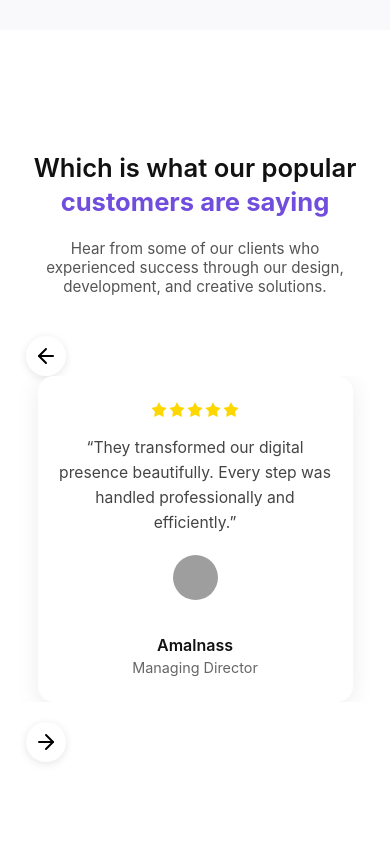
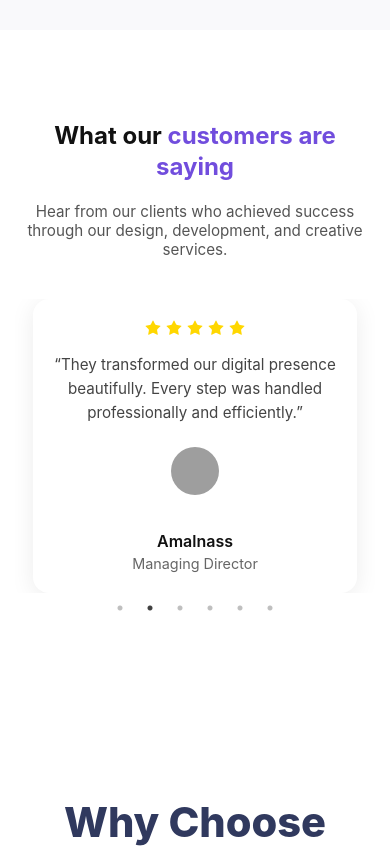
Before and after one commit to brinix-website/brinix-page, a React (Create React App) app: page / in a window 390 px wide. Shown: the part 5320-6168 px from the top of the page. Built offline with nearby package versions, Linux system fonts and the light colour scheme; grey boxes are pictures that could not be loaded.

Commit message:
Redesigned TestimonialsSection with improved mobile responsiveness and styles

```diff
--- a/public/index.html
+++ b/public/index.html
@@ -3,42 +3,57 @@
   <head>
     <!-- ✅ Basic SEO -->
     <meta charset="UTF-8" />
-    <meta name="viewport" content="width=device-width, initial-scale=1.0" />
+    <meta name="viewport" content="width=device-width, initial-scale=1" />
     <title>Brinix | Creative Design & Development Studio</title>
     <meta
       name="description"
-      content="Brinix is a creative agency specializing in UI/UX design, web development, branding, and digital marketing. We help brands build stunning digital experiences."
+      content="Brinix is a creative design and development studio specializing in UI/UX design, web development, branding, and digital marketing. We build meaningful digital experiences for brands worldwide."
     />
     <meta
       name="keywords"
-      content="Brinix, design agency, web development, UI/UX, digital marketing, branding, creative studio"
+      content="Brinix, design agency, web development, UI/UX design, creative studio, digital marketing, branding, creative agency, website design"
     />
     <meta name="author" content="Brinix Studio" />
+    <meta name="robots" content="index, follow" />
 
-    <!-- ✅ Open Graph (For social media sharing) -->
+    <!-- ✅ Open Graph (Facebook, LinkedIn, etc.) -->
     <meta property="og:title" content="Brinix | Creative Design & Development Studio" />
     <meta
       property="og:description"
-      content="Transform your brand with Brinix — experts in web design, development, and digital marketing."
+      content="Transform your brand with Brinix — experts in web design, development, branding, and digital marketing."
     />
     <meta property="og:type" content="website" />
-    <meta property="og:url" content="https://yourdomain.vercel.app/" />
-    <meta property="og:image" content="https://yourdomain.vercel.app/og-image.jpg" />
+    <meta property="og:url" content="https://brinix-page.vercel.app" />
+    <meta property="og:image" content="https://brinix-page.vercel.app/og-image.jpg" />
+    <meta property="og:site_name" content="Brinix Studio" />
 
     <!-- ✅ Twitter Card -->
     <meta name="twitter:card" content="summary_large_image" />
-    <meta name="twitter:title" content="Brinix | Design & Development Studio" />
+    <meta name="twitter:title" content="Brinix | Creative Design & Development Studio" />
     <meta
       name="twitter:description"
-      content="We create powerful digital experiences that grow your brand."
+      content="We create powerful, human-centered digital experiences that help brands grow."
     />
-    <meta name="twitter:image" content="https://yourdomain.vercel.app/og-image.jpg" />
-
-    <!-- ✅ Favicon -->
-    <link rel="icon" href="%PUBLIC_URL%/favicon.ico" />
+    <meta name="twitter:image" content="https://brinix-page.vercel.app/og-image.jpg" />
+    <meta name="twitter:creator" content="@brin_ix" />
 
     <!-- ✅ Canonical URL -->
-    <link rel="canonical" href="https://yourdomain.vercel.app/" />
+    <link rel="canonical" href="https://brinix-page.vercel.app" />
+
+    <!-- ✅ Favicons -->
+    <link rel="icon" href="%PUBLIC_URL%/favicon.ico" />
+    <link rel="apple-touch-icon" sizes="180x180" href="%PUBLIC_URL%/apple-touch-icon.png" />
+    <link rel="manifest" href="%PUBLIC_URL%/manifest.json" />
+    <meta name="theme-color" content="#714DDD" />
+
+    <!-- ✅ Preconnect & Performance -->
+    <link rel="preconnect" href="https://fonts.googleapis.com" />
+    <link rel="preconnect" href="https://fonts.gstatic.com" crossorigin />
+    <!-- Example font preload (replace if needed) -->
+    <link
+      href="https://fonts.googleapis.com/css2?family=Inter:wght@400;500;600;700&display=swap"
+      rel="stylesheet"
+    />
 
     <!-- ✅ Structured Data (Schema.org JSON-LD) -->
     <script type="application/ld+json">
@@ -46,16 +61,27 @@
         "@context": "https://schema.org",
         "@type": "Organization",
         "name": "Brinix",
-        "url": "https://yourdomain.vercel.app",
-        "logo": "https://yourdomain.vercel.app/logo.png",
+        "url": "https://brinix-page.vercel.app",
+        "logo": "https://brinix-page.vercel.app/logo.png",
+        "description": "Brinix is a creative design and development studio offering UI/UX design, web development, branding, and digital marketing solutions.",
+        "foundingDate": "2022",
         "sameAs": [
-          "https://instagram.com/brinix",
+          "https://www.instagram.com/brin_ix/",
           "https://linkedin.com/company/brinix"
-        ]
+        ],
+        "contactPoint": {
+          "@type": "ContactPoint",
+          "contactType": "customer support",
+          "email": "hello@brinix.com",
+          "areaServed": "Worldwide",
+          "availableLanguage": ["English"]
+        }
       }
     </script>
   </head>
+
   <body>
+    <noscript>You need to enable JavaScript to run this app.</noscript>
     <div id="root"></div>
   </body>
 </html>
--- a/src/components/Footer.jsx
+++ b/src/components/Footer.jsx
@@ -112,7 +112,6 @@ const Footer = () => {
           <div className="footer-contact-item">
             <FiPhoneCall className="footer-icon" />
             <a href="tel:+919876543210">+91 8122129168</a>
-            <a href="tel:+919876543210">+91 7338830353</a>
           </div>
         </div>
       </div>
--- a/src/components/TestimonialsSection.css
+++ b/src/components/TestimonialsSection.css
@@ -1,3 +1,4 @@
+/* Base Section Styling */
 .testimonials-section {
   background: #fff;
   padding: 100px 20px;
@@ -12,57 +13,61 @@
 }
 
 .testimonial-header h2 {
-  font-size: 2.2rem;
-  font-weight: 600;
-  line-height: 1.4;
+  font-size: 2.4rem;
+  font-weight: 700;
   color: #111;
+  line-height: 1.3;
 }
 
 .testimonial-header h2 span {
-  font-weight: 700;
-  color: #714DDD;
+  color: #714ddd;
 }
 
 .testimonial-header p {
   font-size: 1rem;
   color: #555;
-  margin-top: 12px;
+  margin-top: 10px;
 }
 
+/* Slider Area */
 .testimonial-slider {
-  position: relative;
   max-width: 1200px;
   margin: 0 auto;
+  position: relative;
 }
 
 .testimonial-card {
   background: #fff;
   border-radius: 16px;
   box-shadow: 0 4px 25px rgba(0, 0, 0, 0.08);
-  padding: 30px 25px;
-  margin: 0 12px;
+  padding: 35px 25px;
+  margin: 0 15px;
   text-align: left;
-  transition: transform 0.3s ease, box-shadow 0.3s ease;
+  transition: all 0.3s ease;
   min-height: 280px;
 }
 
 .testimonial-card:hover {
-  transform: translateY(-8px);
-  box-shadow: 0 8px 25px rgba(0, 123, 255, 0.15);
+  transform: translateY(-6px);
+  box-shadow: 0 8px 25px rgba(113, 77, 221, 0.2);
 }
 
+/* Star Row */
 .stars {
   display: flex;
+  gap: 3px;
   margin-bottom: 15px;
 }
 
+/* Review Text */
 .review {
-  font-size: 0.98rem;
+  font-size: 1rem;
   color: #444;
   line-height: 1.6;
-  margin-bottom: 20px;
+  margin-bottom: 22px;
 }
 
+/* Client Info */
 .client-info {
   display: flex;
   align-items: center;
@@ -70,34 +75,34 @@
 }
 
 .client-info img {
-  width: 45px;
-  height: 45px;
+  width: 48px;
+  height: 48px;
   border-radius: 50%;
   object-fit: cover;
 }
 
-.client-info h4 {
+.client-text h4 {
   font-size: 1rem;
   font-weight: 600;
   color: #111;
   margin-bottom: 2px;
 }
 
-.client-info span {
+.client-text span {
   font-size: 0.9rem;
   color: #666;
 }
 
-/* Carousel Arrows */
+/* Arrows */
 .arrow {
   position: absolute;
   top: 45%;
   transform: translateY(-50%);
   background: #fff;
   border: none;
-  box-shadow: 0 2px 8px rgba(0, 0, 0, 0.1);
-  width: 40px;
-  height: 40px;
+  box-shadow: 0 2px 8px rgba(0, 0, 0, 0.12);
+  width: 44px;
+  height: 44px;
   border-radius: 50%;
   cursor: pointer;
   display: flex;
@@ -108,31 +113,42 @@
 }
 
 .arrow:hover {
-  background: #007bff;
+  background: #714ddd;
   color: #fff;
 }
 
 .arrow.prev {
-  left: -20px;
+  left: -25px;
 }
 
 .arrow.next {
-  right: -20px;
+  right: -25px;
 }
 
-/* Responsive */
-@media (max-width: 992px) {
-  .arrow.prev {
-    left: -10px;
-  }
-  .arrow.next {
-    right: -10px;
+/* Dots */
+.slick-dots li button:before {
+  font-size: 10px;
+  color: #aaa;
+  opacity: 0.7;
+}
+
+.slick-dots li.slick-active button:before {
+  color: #714ddd;
+  opacity: 1;
+}
+
+/* ===============================
+   Responsive Design
+================================*/
+
+@media (max-width: 1024px) {
+  .testimonial-header h2 {
+    font-size: 2rem;
   }
 }
 
-/* 🔧 Mobile Fix */
 @media (max-width: 768px) {
-  .testimonial-section {
+  .testimonials-section {
     padding: 70px 15px;
   }
 
@@ -142,8 +158,7 @@
   }
 
   .testimonial-header h2 {
-    font-size: 1.6rem;
-    line-height: 1.3;
+    font-size: 1.7rem;
   }
 
   .testimonial-header p {
@@ -151,10 +166,9 @@
   }
 
   .testimonial-card {
+    text-align: center;
+    padding: 25px 20px;
     margin: 0 auto;
-    padding: 25px 18px;
-    text-align: center; /* Center content for mobile */
-    min-height: auto;
     max-width: 90%;
   }
 
@@ -165,31 +179,18 @@
   .client-info {
     flex-direction: column;
     justify-content: center;
+    gap: 8px;
     text-align: center;
-    gap: 8px;
   }
 
   .client-info img {
     margin-bottom: 6px;
   }
 
-  /* Center arrows below slider on mobile */
+  /* Arrows below slider for mobile */
   .arrow {
     position: static;
-    margin: 20px 6px 0;
-  }
-
-  .arrow.prev,
-  .arrow.next {
-    left: auto;
-    right: auto;
-    transform: none;
-  }
-
-  /* Align arrows horizontally */
-  .slick-prev,
-  .slick-next {
-    position: static !important;
+    margin: 20px 8px 0;
   }
 
   .slick-slider {
@@ -198,3 +199,17 @@
     align-items: center;
   }
 }
+
+@media (max-width: 480px) {
+  .testimonial-header h2 {
+    font-size: 1.5rem;
+  }
+
+  .testimonial-card {
+    padding: 20px 15px;
+  }
+
+  .review {
+    font-size: 0.95rem;
+  }
+}
--- a/src/components/TestimonialsSection.jsx
+++ b/src/components/TestimonialsSection.jsx
@@ -1,14 +1,8 @@
 import React from "react";
 import { motion } from "framer-motion";
 import Slider from "react-slick";
-import {
-  ArrowLeft,
-  ArrowRight,
-  Star,
-} from "lucide-react";
+import { ArrowLeft, ArrowRight, Star } from "lucide-react";
 import "./TestimonialsSection.css";
-
-// Import slick-carousel styles
 import "slick-carousel/slick/slick.css";
 import "slick-carousel/slick/slick-theme.css";
 
@@ -59,22 +53,22 @@ const testimonials = [
 
 // Custom Arrow Components
 const PrevArrow = ({ onClick }) => (
-  <button className="arrow prev" onClick={onClick}>
-    <ArrowLeft />
+  <button className="arrow prev" onClick={onClick} aria-label="Previous">
+    <ArrowLeft size={22} />
   </button>
 );
 
 const NextArrow = ({ onClick }) => (
-  <button className="arrow next" onClick={onClick}>
-    <ArrowRight />
+  <button className="arrow next" onClick={onClick} aria-label="Next">
+    <ArrowRight size={22} />
   </button>
 );
 
 const TestimonialsSection = () => {
   const settings = {
-    dots: false,
+    dots: true,
     infinite: true,
-    speed: 800,
+    speed: 700,
     slidesToShow: 3,
     slidesToScroll: 1,
     autoplay: true,
@@ -85,12 +79,12 @@ const TestimonialsSection = () => {
     nextArrow: <NextArrow />,
     responsive: [
       {
-        breakpoint: 992,
-        settings: { slidesToShow: 2 },
+        breakpoint: 1024,
+        settings: { slidesToShow: 2, arrows: true },
       },
       {
         breakpoint: 768,
-        settings: { slidesToShow: 1 },
+        settings: { slidesToShow: 1, arrows: false, dots: true },
       },
     ],
   };
@@ -105,18 +99,17 @@ const TestimonialsSection = () => {
         viewport={{ once: true }}
       >
         <h2>
-          Which is what our popular <br />
-          <span>customers are saying</span>
+          What our <span>customers are saying</span>
         </h2>
         <p>
-          Hear from some of our clients who experienced success through our
-          design, development, and creative solutions.
+          Hear from our clients who achieved success through our design,
+          development, and creative services.
         </p>
       </motion.div>
 
       <motion.div
         className="testimonial-slider"
-        initial={{ opacity: 0, y: 50 }}
+        initial={{ opacity: 0, y: 40 }}
         whileInView={{ opacity: 1, y: 0 }}
         transition={{ duration: 0.8 }}
         viewport={{ once: true }}
@@ -132,7 +125,7 @@ const TestimonialsSection = () => {
               <p className="review">“{item.review}”</p>
               <div className="client-info">
                 <img src={item.image} alt={item.name} />
-                <div>
+                <div className="client-text">
                   <h4>{item.name}</h4>
                   <span>{item.title}</span>
                 </div>
```
